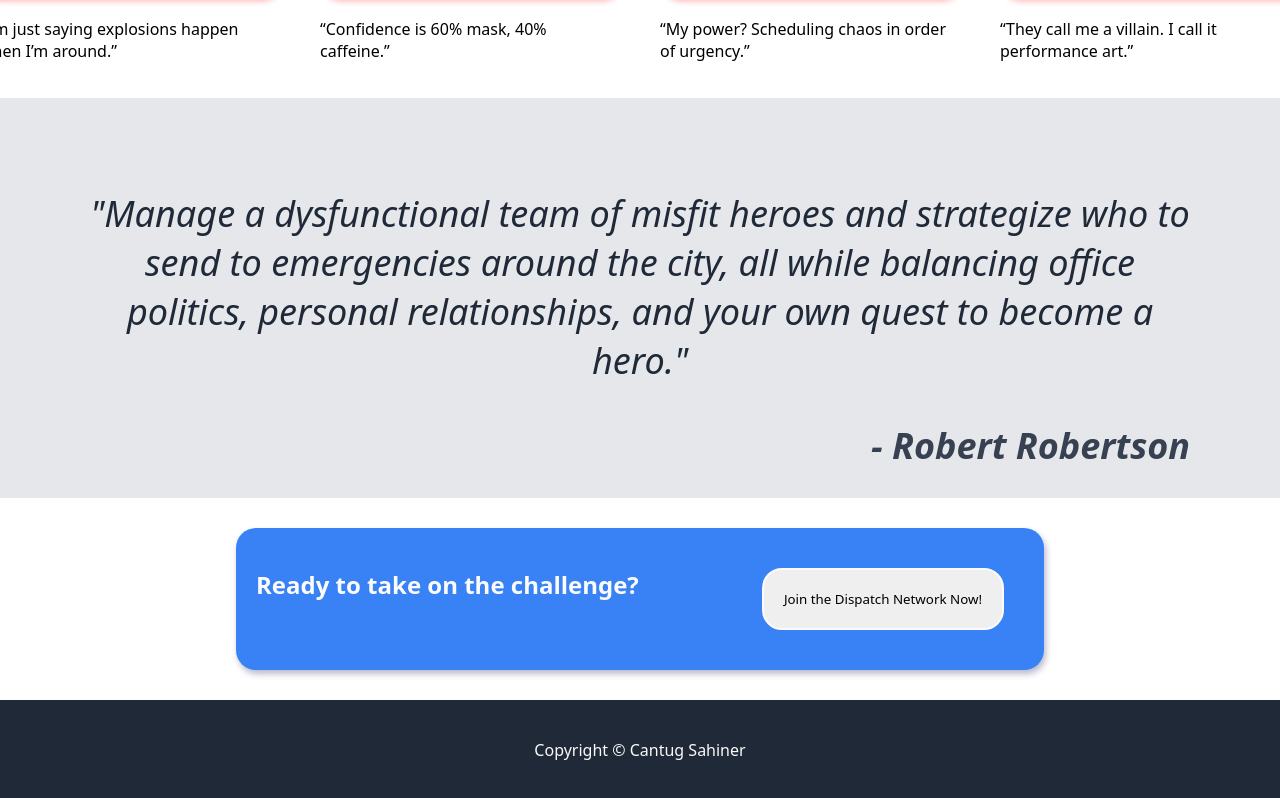
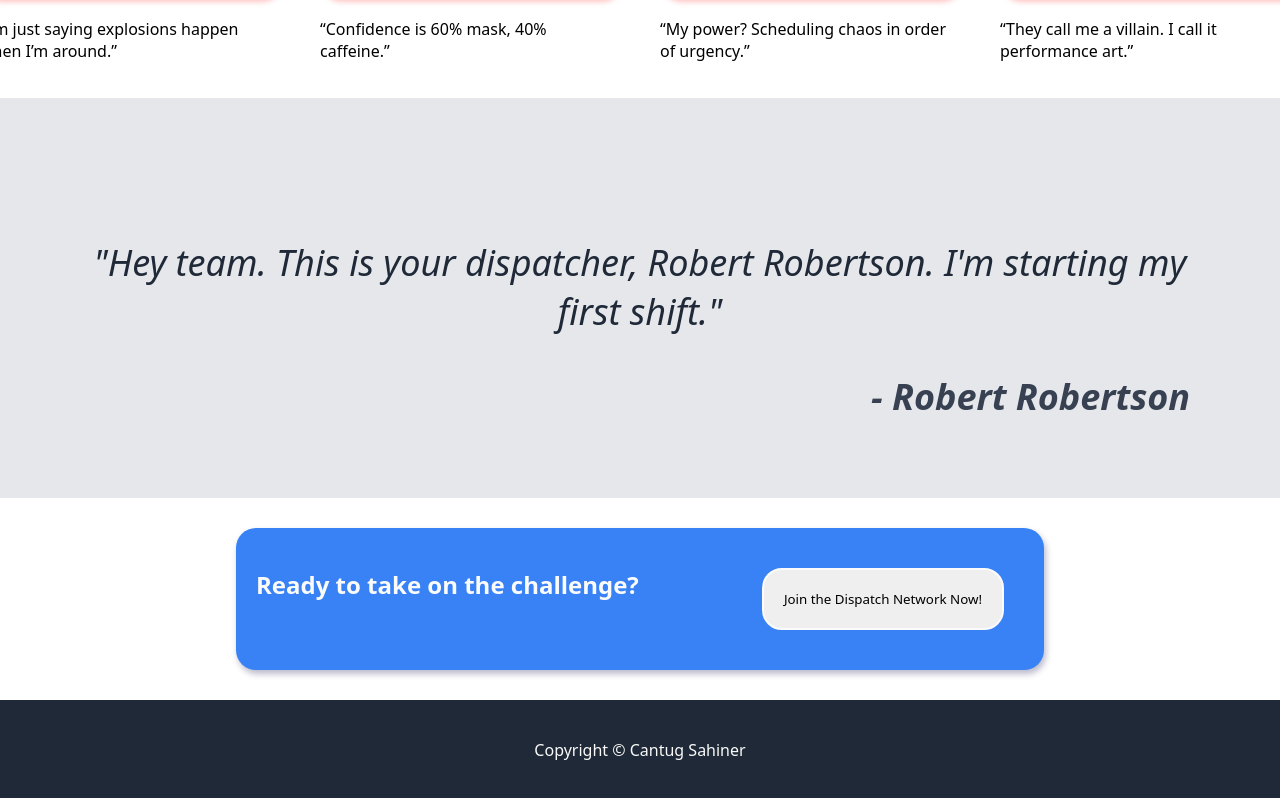
Before and after one commit to redking23/Landing-Page, a plain HTML site: page index.html in a window 1280 px wide. Shown: the part 1260-2058 px from the top of the page. Drawn offline with Linux system fonts and the light colour scheme.

Commit message:
changed the quote

```diff
--- a/index.html
+++ b/index.html
@@ -61,7 +61,7 @@
 
         <div class="quote-part">
             <blockquote>
-                "Manage a dysfunctional team of misfit heroes and strategize who to send to emergencies around the city, all while balancing office politics, personal relationships, and your own quest to become a hero."
+                "Hey team. This is your dispatcher, Robert Robertson. I'm starting my first shift."
                 <p class="autor-name">- Robert Robertson</p>
             </blockquote>
 
```
